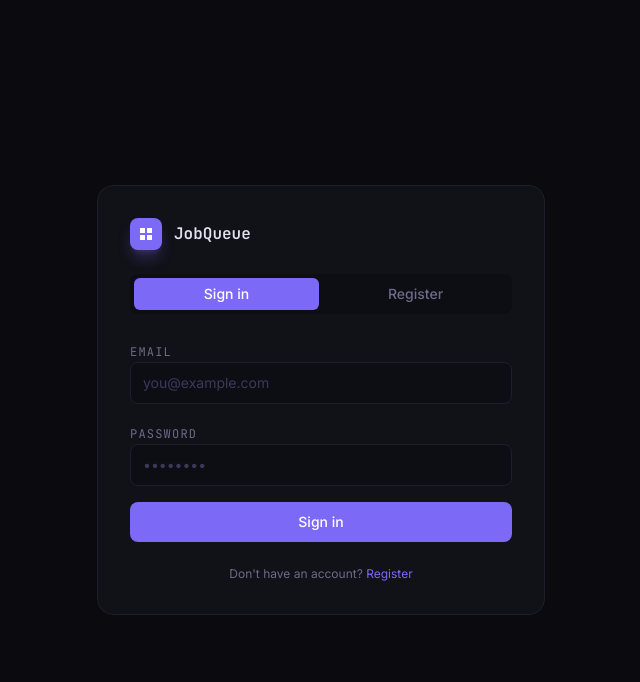
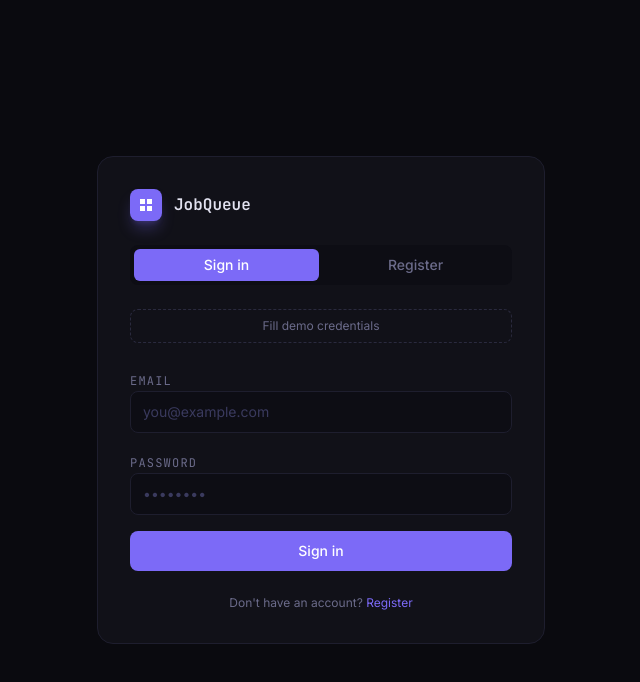
Before and after one commit to dhananjay6561/jobqueue, a React (Vite) app in the folder frontend/: page /auth in a window 1280 px wide. Shown: the top 682 px of the page, without its empty margins (319-959 px from the left). Built offline with nearby package versions, Linux system fonts and the light colour scheme; no server answers.

Commit message:
add demo credentials autofill button on auth page

```diff
--- a/frontend/src/pages/Auth.tsx
+++ b/frontend/src/pages/Auth.tsx
@@ -101,6 +101,15 @@ export function Auth() {
           ))}
         </div>
 
+        {/* Demo credentials */}
+        <button
+          type="button"
+          onClick={() => { setEmail('demo@jobqueue.dev'); setPassword('demo1234') }}
+          className="w-full py-2 rounded-lg border border-dashed border-[#2a2a3e] text-xs text-[#6b6b8a] hover:text-[#e2e2f0] hover:border-[#7c6af7]/40 transition-colors"
+        >
+          Fill demo credentials
+        </button>
+
         <form onSubmit={handleSubmit} className="space-y-4">
           <div className="space-y-1.5">
             <label className="text-xs text-[#6b6b8a] uppercase tracking-widest font-mono">Email</label>
```
